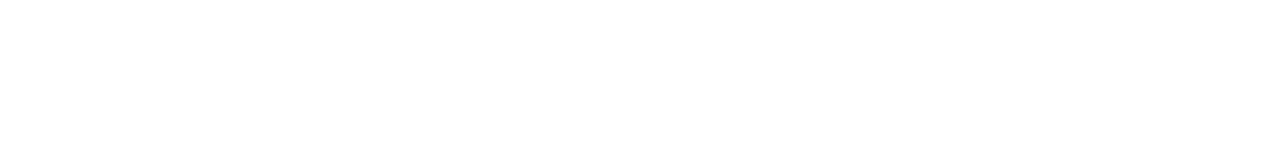
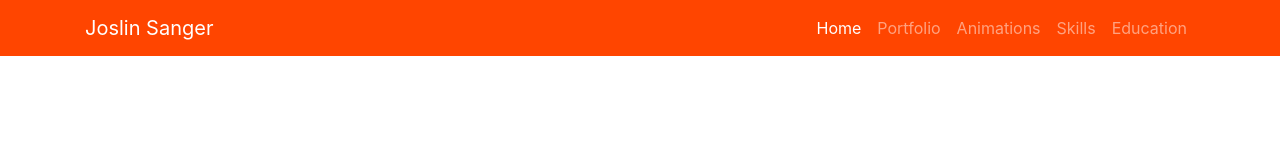
Before and after one commit to nic-dgl203-2021FA/assignment3c-joslin26, a plain HTML site: page index.html in a window 1280 px wide. Drawn offline with nearby package versions, Linux system fonts and the light colour scheme.

Commit message:
Add navbar section

```diff
--- a/index.html
+++ b/index.html
@@ -11,6 +11,22 @@
 <body>
 
 
+
+
+  <nav class="navbar navbar-dark navbar-expand-sm sticky-top" style="background-color: orangered;">
+    <div class="container">
+      <div class="navbar-brand">Joslin Sanger</div>
+      <div class="navbar-nav">
+        <a class="nav-item nav-link active" href="#">Home</a>
+        <a class="nav-item nav-link" href="#">Portfolio</a>
+        <a class="nav-item nav-link" href="#">Animations</a>
+        <a class="nav-item nav-link" href="#">Skills</a>
+        <a class="nav-item nav-link" href="#">Education</a>
+      </div><!-- navbar-nav -->
+    </div><!-- container -->
+  </nav>
+
+
 <script src="https://code.jquery.com/jquery-3.0.0.min.js"></script>
 <script src="js/popper.min.js"></script>
 <script src="js/bootstrap.min.js"></script>
```
